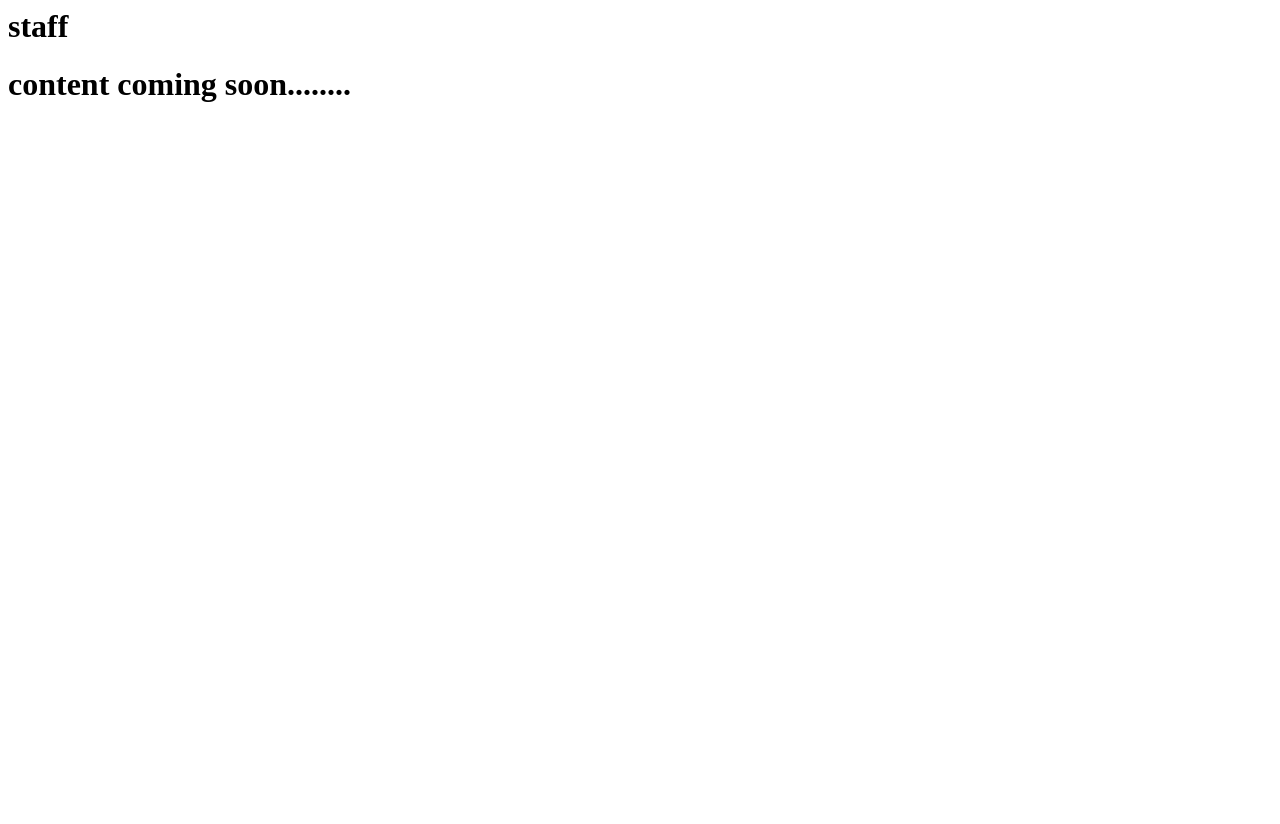
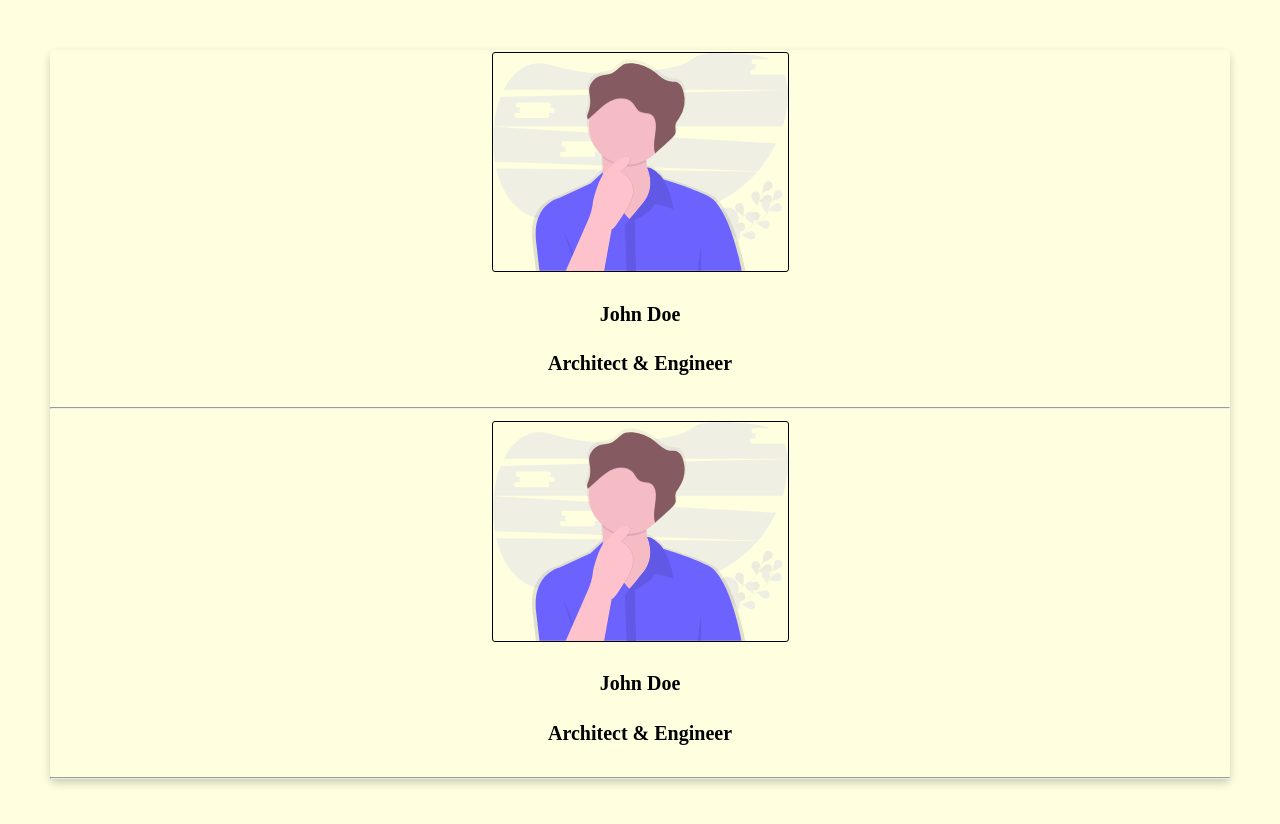
Before and after one commit to shakib1111/star-refrigeration-main, a plain HTML site: page staff.html in a window 1280 px wide. Before the commit the page ends 800 px from the top, so only its background shows below. Drawn offline with Linux system fonts and the light colour scheme.

Commit message:
staff cards added

```diff
--- a/staff.html
+++ b/staff.html
@@ -6,7 +6,26 @@
     <title>Staff</title>
 </head>
 <body>
-    <h1>staff</h1>
-    <h1>content coming soon........</h1>
+    <div class="card">
+        <img src="images/emp.svg" alt="Avatar" width="25%">
+        <div class="container">
+          <h4><b>John Doe</b></h4>
+          <p>Architect & Engineer</p>
+        </div>
+        <hr>
+
+        <img src="images/emp.svg" alt="Avatar"  width="25%">
+        <div class="container">
+          <h4><b>John Doe</b></h4>
+          <p>Architect & Engineer</p>
+        </div>
+        <hr>
+
+    </div>
+
+
+
+
+      <link rel="stylesheet" href="main.css">
 </body>
 </html>
```
